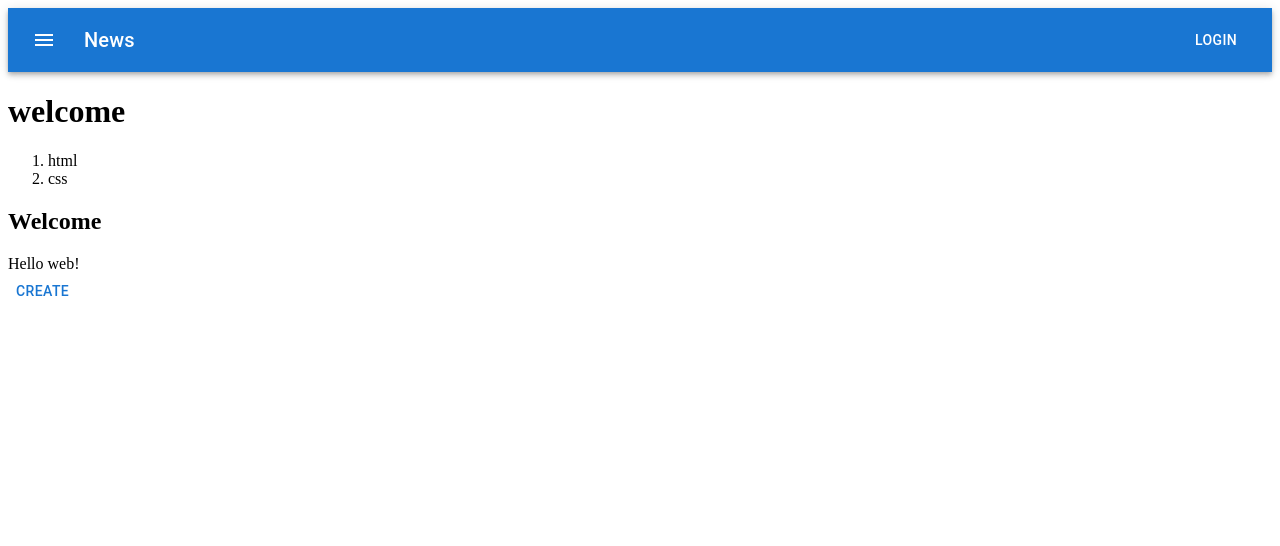
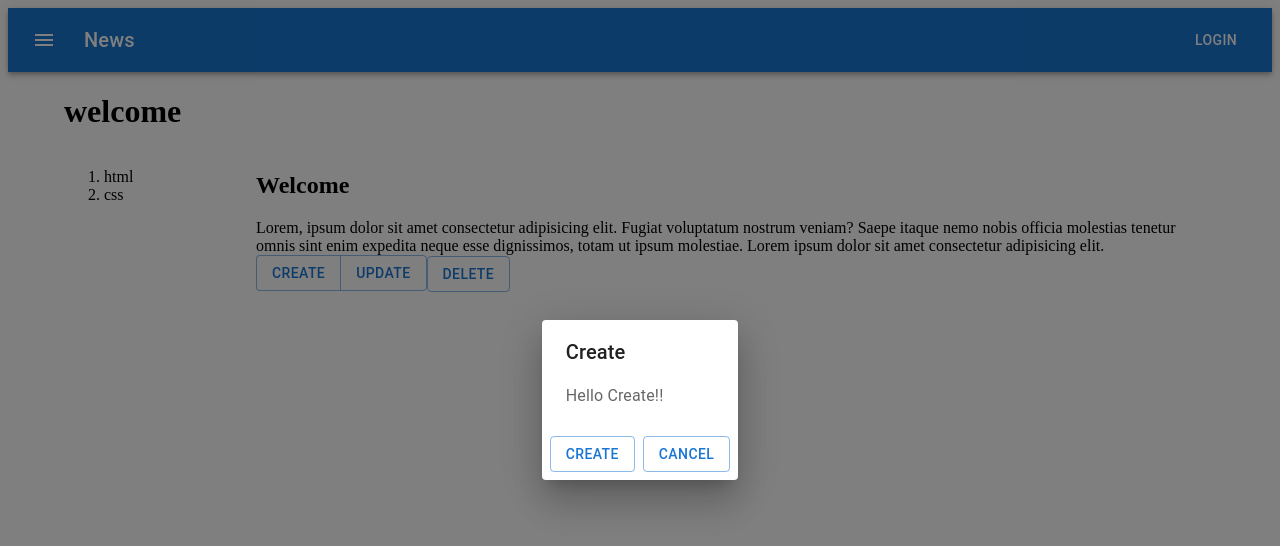
Before and after one commit to kyumin1227/PizzaProject, a React (Vite) app in the folder Pizza_frontend/: page /mui in a window 1280 px wide. Both pictures are taken after a click on the button "CREATE". Shown: the top 546 px of the page. Built offline with nearby package versions, Linux system fonts and the light colour scheme.

Commit message:
Test: Mui 연습

```diff
--- a/Pizza_frontend/src/pages/MuiPage/index.tsx
+++ b/Pizza_frontend/src/pages/MuiPage/index.tsx
@@ -1,5 +1,15 @@
-import React from "react";
-import Button from "@mui/material/Button";
+import React, { useState } from "react";
+import {
+  Button,
+  ButtonGroup,
+  Container,
+  Grid,
+  Dialog,
+  DialogActions,
+  DialogContent,
+  DialogContentText,
+  DialogTitle,
+} from "@mui/material";
 
 function Header() {
   return (
@@ -21,23 +31,62 @@ function Nav() {
 }
 
 function Article() {
+  const [open, setOpen] = useState(false);
+
   return (
     <article>
       <h2>Welcome</h2>
-      Hello web!
+      Lorem, ipsum dolor sit amet consectetur adipisicing elit. Fugiat
+      voluptatum nostrum veniam? Saepe itaque nemo nobis officia molestias
+      tenetur omnis sint enim expedita neque esse dignissimos, totam ut ipsum
+      molestiae. Lorem ipsum dolor sit amet consectetur adipisicing elit.
       <br />
-      <Button>Create</Button>
+      <ButtonGroup>
+        <Button
+          variant="outlined"
+          onClick={() => {
+            setOpen(true);
+          }}
+        >
+          Create
+        </Button>
+        <Button variant="outlined">Update</Button>
+      </ButtonGroup>
+      <Button variant="outlined">Delete</Button>
+      <Dialog open={open}>
+        <DialogTitle>Create</DialogTitle>
+        <DialogContent>
+          <DialogContentText>Hello Create!!</DialogContentText>
+        </DialogContent>
+        <DialogActions>
+          <Button variant="outlined">Create</Button>
+          <Button
+            variant="outlined"
+            onClick={() => {
+              setOpen(false);
+            }}
+          >
+            Cancel
+          </Button>
+        </DialogActions>
+      </Dialog>
     </article>
   );
 }
 
 function Mui() {
   return (
-    <div>
+    <Container fixed>
       <Header></Header>
-      <Nav></Nav>
-      <Article></Article>
-    </div>
+      <Grid container>
+        <Grid item xs={2}>
+          <Nav></Nav>
+        </Grid>
+        <Grid item xs={10}>
+          <Article></Article>
+        </Grid>
+      </Grid>
+    </Container>
   );
 }
 
```
